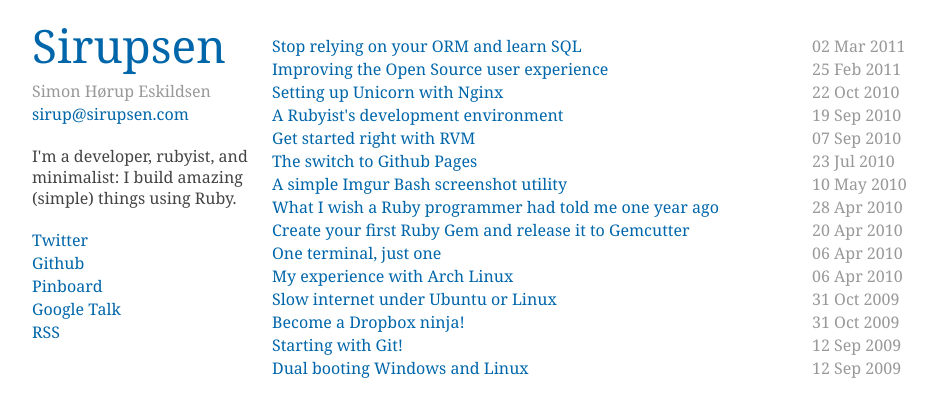
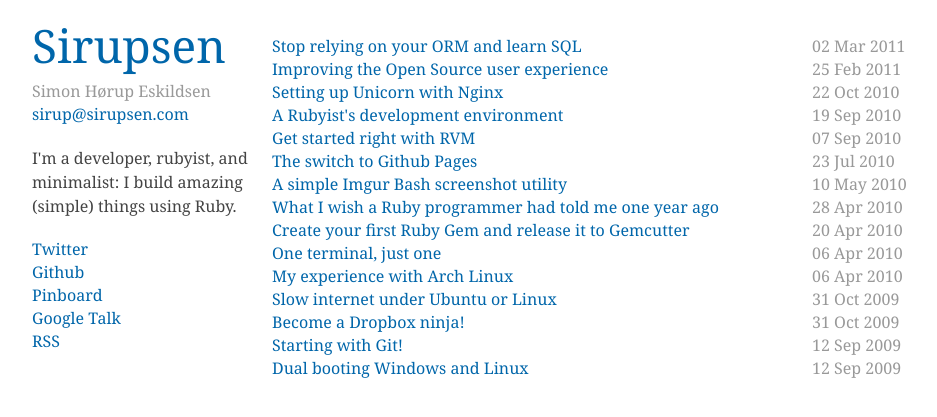
Before and after one commit to igor47/blog, a Jekyll site: the page built from index.html, in a window 1280 px wide. Shown: the top 417 px of the page, without its empty margins (138-1075 px from the left). Built offline with Jekyll 4.4.1, drawn with Linux system fonts in a browser that asks for light colours; Markdown is read by kramdown in place of the engine named in the settings.

Commit message:
Increase line-height in paragraphs

```diff
--- a/static/css/base.css
+++ b/static/css/base.css
@@ -75,7 +75,7 @@
 	h6 { font-size: 14px; line-height: 21px; }
 	.subheader { color: #777; }
 
-	p { margin: 0 0 20px; }
+	p { margin: 0 0 20px; line-height: 24px; }
 	p img { margin: 0; }
 	p.lead { font-size: 21px; line-height: 27px; color: #777;  }
 
```
